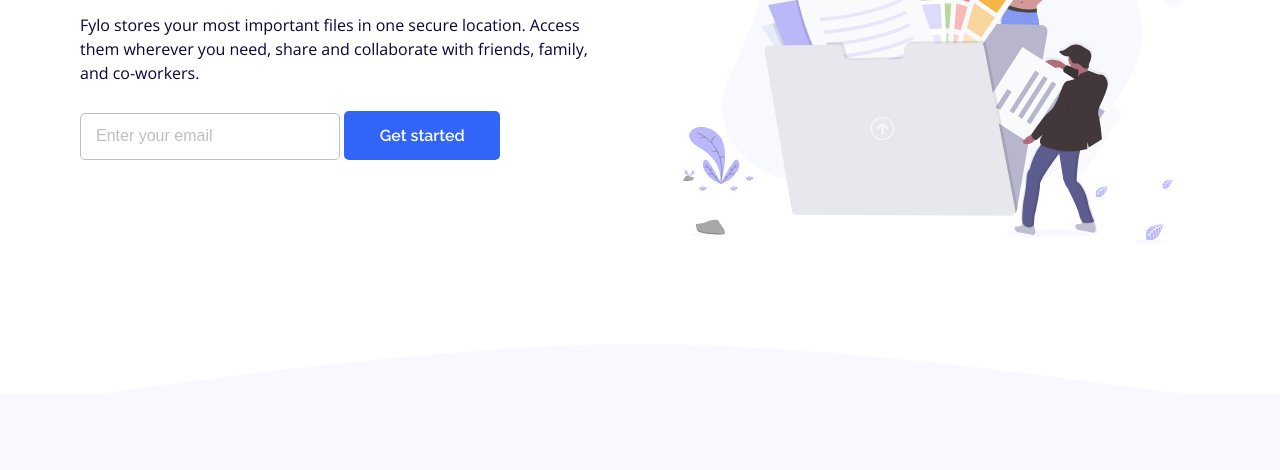
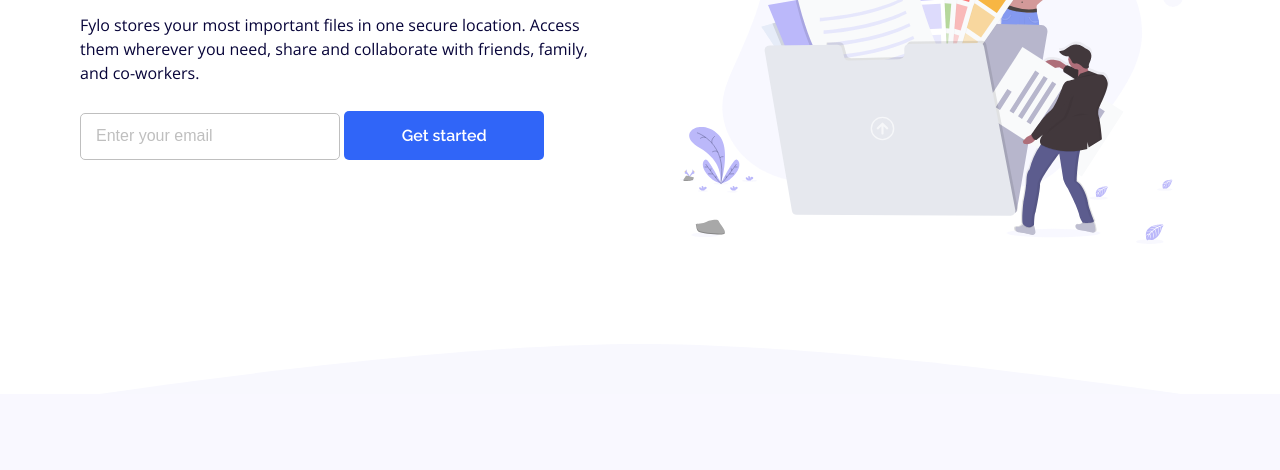
Before and after one commit to Jerryhugo/fylo-landing-page-with-two-column-layout-master, a plain HTML site: page index.html in a window 1280 px wide. Shown: the part 330-800 px from the top of the page. Drawn offline with nearby package versions, Linux system fonts and the light colour scheme.

Commit message:
final edit

```diff
--- a/styles.css
+++ b/styles.css
@@ -394,7 +394,9 @@ li a img {
 
     }
 
-
+    form button[type="submit"] {
+        width: 200px;
+    }
 
     .footer-wrap {
         display: grid;
```
